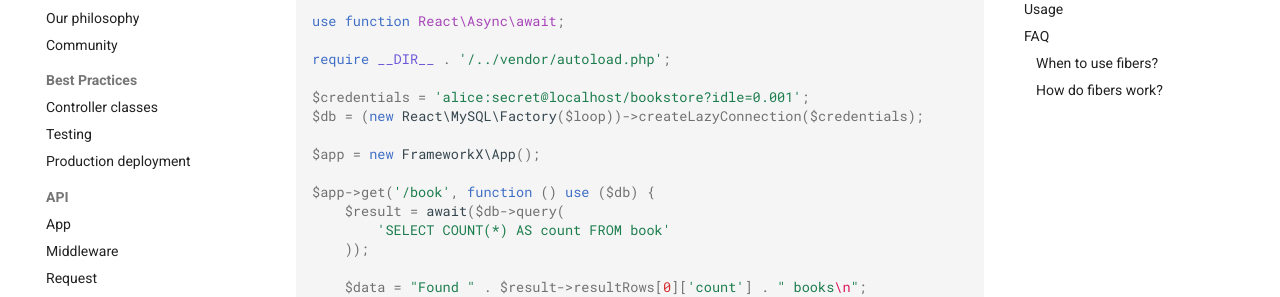
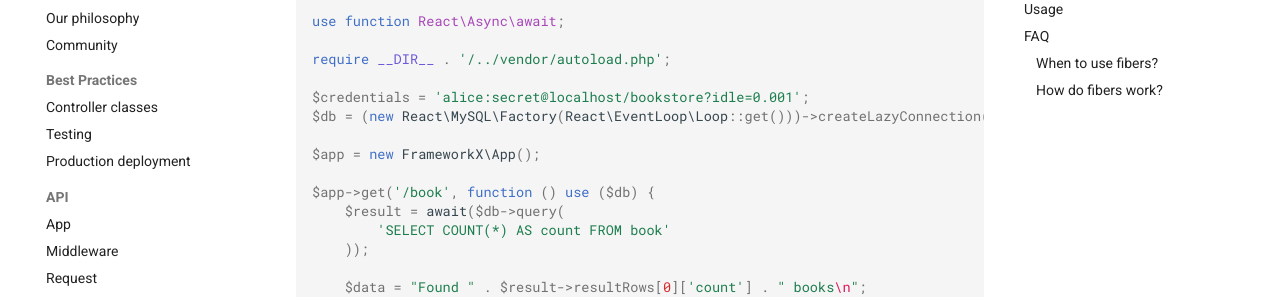
Before and after one commit to clue/framework-x, an MkDocs documentation site: the page built from docs/async/fibers.md, in a window 1280 px wide and 900 px high, scrolled down 339 px. Shown: the part 153-450 px from the top of the window. Built offline with MkDocs 1.6.1 and Material for MkDocs 9.7.7, drawn with Linux system fonts in a browser that asks for light colours; comment, search, counter and statistics services are not loaded.

Commit message:
Update fibers.md

```diff
--- a/docs/async/fibers.md
+++ b/docs/async/fibers.md
@@ -18,7 +18,7 @@ use function React\Async\await;
 require __DIR__ . '/../vendor/autoload.php';
 
 $credentials = 'alice:secret@localhost/bookstore?idle=0.001';
-$db = (new React\MySQL\Factory($loop))->createLazyConnection($credentials);
+$db = (new React\MySQL\Factory(React\EventLoop\Loop::get()))->createLazyConnection($credentials);
 
 $app = new FrameworkX\App();
 
```
